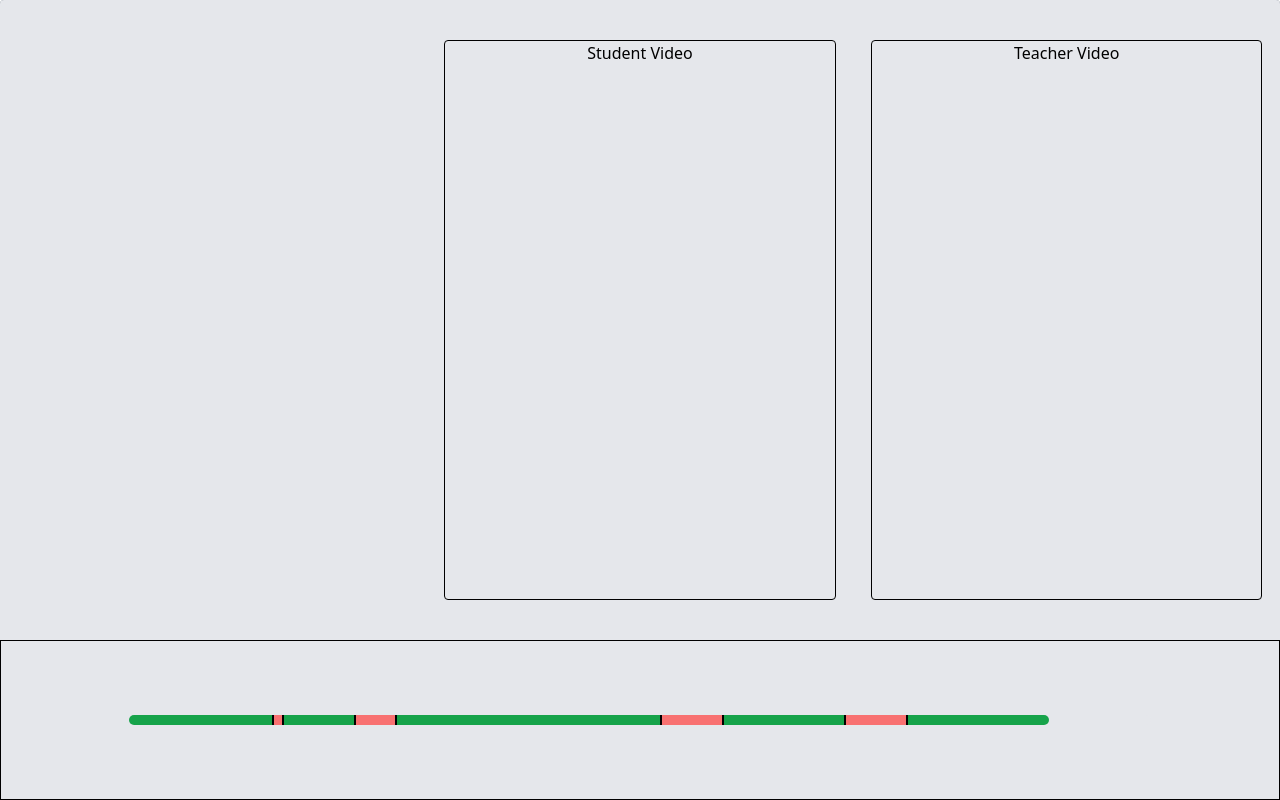
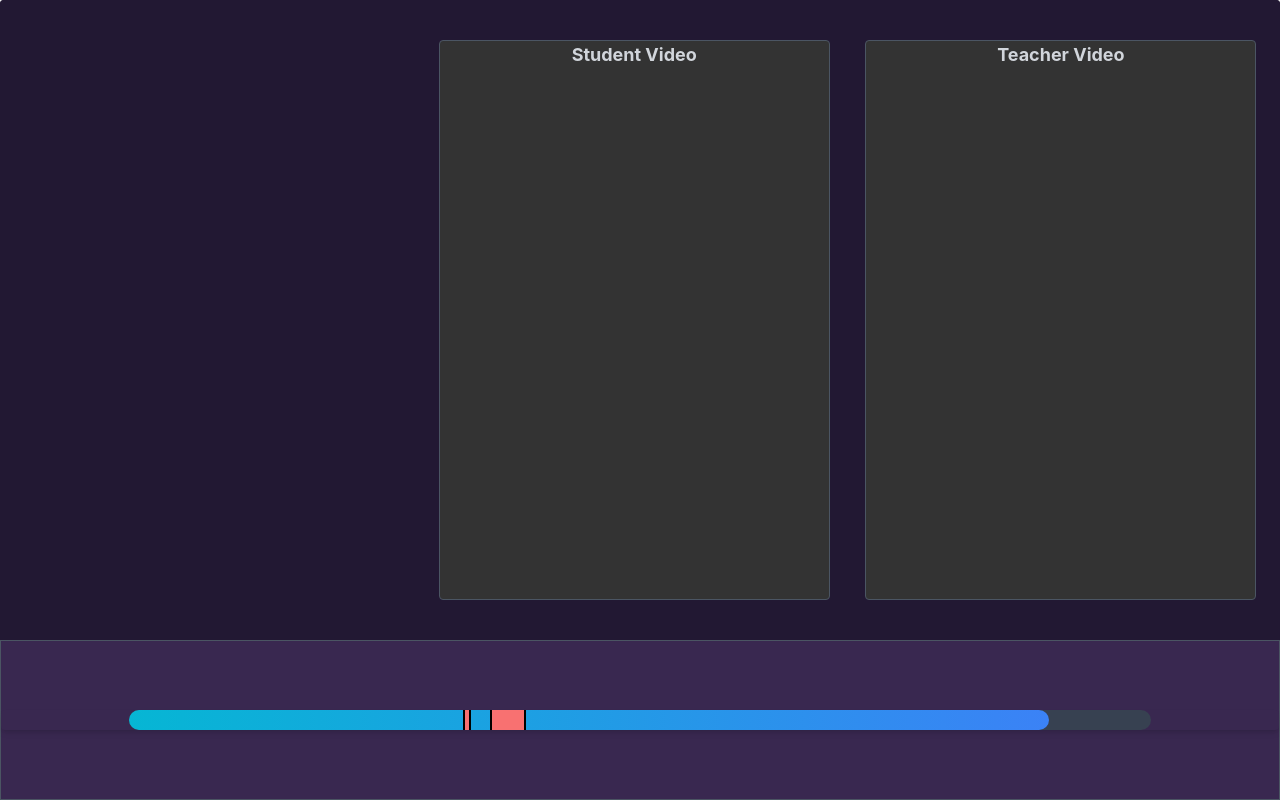
Before and after one commit to KelseySt/dance-ai, a React (Create React App) app in the folder frontend/: page / in a window 1280 px wide. Built offline with nearby package versions, Linux system fonts and the light colour scheme.

Commit message:
Update looks for App.js

```diff
--- a/frontend/package.json
+++ b/frontend/package.json
@@ -10,6 +10,7 @@
     "concurrently": "^9.0.1",
     "react": "^18.3.1",
     "react-dom": "^18.3.1",
+    "react-player": "^2.16.0",
     "react-scripts": "5.0.1",
     "web-vitals": "^2.1.4"
   },
--- a/frontend/src/App.css
+++ b/frontend/src/App.css
@@ -3,3 +3,38 @@
 @import "tailwindcss/components";
 
 @import "tailwindcss/utilities";
+
+@tailwind base;
+@tailwind components;
+@tailwind utilities;
+
+
+body {
+  margin: 0;
+  background-color: #f2f2f2;
+  font-family: -apple-system, BlinkMacSystemFont, 'Segoe UI', 'Roboto', 'Oxygen',
+    'Ubuntu', 'Cantarell', 'Fira Sans', 'Droid Sans', 'Helvetica Neue',
+    sans-serif;
+  -webkit-font-smoothing: antialiased;
+  -moz-osx-font-smoothing: grayscale;
+  font-size: 16px; /* Added font size */
+  line-height: 1.5; /* Added line height */
+}
+
+code {
+  font-family: source-code-pro, Menlo, Monaco, Consolas, 'Courier New',
+    monospace;
+  font-size: 14px; /* Added font size */
+}
+
+/* Added some basic styling for your HTML elements */
+h1 {
+  font-size: 24px;
+  font-weight: bold;
+  margin-bottom: 16px;
+}
+
+p {
+  font-size: 16px;
+  margin-bottom: 16px;
+}
--- a/frontend/src/App.js
+++ b/frontend/src/App.js
@@ -18,89 +18,72 @@ let setInfoboxFeedback;
 let setInfoboxImprovement;
 let timestampArr;
 
-function Setup() {
-  numOfTimestamps = jsonData.feedback.length;
-  [timestampRanges, setTimestampRanges] = useState(Array(numOfTimestamps).fill([null, null, null, null, null, null]));
-  [showInfobox, setShowInfobox] = useState(false); {/* Determines whether infobox appears */}
-  [infoboxPosition, setInfoboxPosition] = useState(null);
-  [infoboxTimestamp, setInfoboxTimestamp] = useState(null);
-  [infoboxFeedback, setInfoboxFeedback] = useState(null);
-  [infoboxImprovement, setInfoboxImprovement] = useState(null);
-
-  timestampArr = parseFeedback(jsonData);
-
-  useEffect(() => {
-    const updatedRanges = timestampArr.slice().map(([totalLength, start, end, feedback, improvement]) => {
-      const first = secondsToProgress(start, totalLength);
-      const second = secondsToProgress(end, totalLength);
-      const clickPosition = (first + second) / 2;
-      const sfeedback = feedback;
-      const simprovement = improvement;
-      return [totalLength, first, second, clickPosition, sfeedback, simprovement];
-    });
-    // Update the state with the new timestamp ranges
-    setTimestampRanges(updatedRanges);
-  }, [numOfTimestamps]);
-}
-
-
 function handleClick(position, timestamp, feedback, improvement) {
-  console.log('clicked!');
-  if (infoboxPosition === position) {
-    setShowInfobox(false); // Close the infobox if it's already open and showing the same feedback
-  } else {
-    setShowInfobox(true); // Open the infobox otherwise
+  setShowInfobox(true);
   setInfoboxPosition(position);
   setInfoboxTimestamp(timestamp);
   setInfoboxFeedback(feedback);
   setInfoboxImprovement(improvement);
 }
-}
 
-function PairOfBoxes({firstPosition, secondPosition, onClick}) {
+function PairOfBoxes({ firstPosition, secondPosition, onClick }) {
   return (
     <>
       <BlackBar progress={firstPosition} />
-      <ClickableSegment position={firstPosition} distance={(secondPosition-firstPosition)} onClick={onClick}/>
+      <ClickableSegment
+        position={firstPosition}
+        distance={secondPosition - firstPosition}
+        onClick={onClick}
+      />
       <BlackBar progress={secondPosition} />
     </>
-  )
+  );
 }
 
-
-
-function ProgressBarComponent( { progressValue } ) {
+function ProgressBarComponent({ progressValue }) {
   return (
-    <div className="flex justify-center row-span-3 rounded">
-      <div className="relative w-4/5 bg-gray-200 rounded-full h-2.5 dark:bg-gray-400">
-        <div className="bg-green-600 h-2.5 rounded-full" style={{ width: `${progressValue}%`}}></div>
-        {timestampRanges.map(([totalLength, first, second, clickPosition, feedback, improvement], index) => (
+    <div className="bg-[#392850] flex justify-center row-span-3 rounded shadow-md">
+      <div className="relative w-4/5 bg-gray-700 rounded-full h-5 dark:bg-gray-400">
+        <div
+          className="bg-gradient-to-r from-cyan-500 to-blue-500 h-5 rounded-full transition-all duration-300 ease-in-out"
+          style={{ width: `${progressValue}%` }}
+        ></div>
+        {timestampRanges.map(
+          ([totalLength, first, second, clickPosition, feedback, improvement], index) => (
             <PairOfBoxes
               key={index}
               firstPosition={first}
               secondPosition={second}
-            onClick={() => handleClick(
+              onClick={() =>
+                handleClick(
                   clickPosition,
-              secondFormat(progressToSeconds(first, totalLength)) + " - " + secondFormat(progressToSeconds(second, totalLength)),
+                  secondFormat(
+                    Math.round(progressToMs(first, totalLength))
+                  ) +
+                    " - " +
+                    secondFormat(
+                      Math.round(progressToMs(second, totalLength))
+                    ),
                   feedback,
                   improvement
+                )
+              }
+            />
+          )
         )}
-          />
-        ))}
-
       </div>
     </div>
-
   );
 }
 
-
-function VideoComponent( { title } ) {
+function VideoComponent({ title }) {
   return (
-    <div className='w-11/12 justify-items-center mx-3 my-10 border border-black rounded'>
-        { title } Video
+    <div
+      className="bg-[#333] w-11/12 justify-items-center mx-3 my-10 border border-gray-600 rounded col-span-1 hover:border-blue-500 transition-all duration-300 ease-in-out"
+    >
+      <h2 className="text-lg font-bold text-gray-300">{title} Video</h2>
     </div>
-  )
+  );
 }
 
 function TopComponent() {
@@ -109,41 +92,46 @@ function TopComponent() {
   }, [showInfobox]);
 
   return (
-    <div className='grid grid-cols-3 justify-items-center w-full row-span-4 '>
-      <div className='w-11/12 justify-items-center mx-3 my-10 rounded'>
-        {showInfobox ? <InfoboxComponent timestamp={infoboxTimestamp} feedback={infoboxFeedback} improvement={infoboxImprovement}/> : null}
+    <div className="grid grid-cols-3 w-full row-span-4 ">
+      <div className="flex justify-center items-center col-span-1 w-11/12 mx-3 my-10 rounded">
+        {showInfobox ? (
+          <InfoboxComponent
+            timestamp={infoboxTimestamp}
+            feedback={infoboxFeedback}
+            improvement={infoboxImprovement}
+          />
+        ) : null}
       </div>
-      <VideoComponent title="Student"/>
-      <VideoComponent title="Teacher"/>
+      <VideoComponent title="Student" />
+      <VideoComponent title="Teacher" />
     </div>
   );
 }
 
 function BottomComponent() {
-
   return (
-    <div className='flex items-center grid grid-row-3 w-full row-span-1 border border-black'>
-      <ProgressBarComponent progressValue="90" /> {/* progressValue determines progress bar percentage; numOfTimestamps determines number of PairOfBoxes */}
+    <div className="bg-[#392850] flex items-center grid grid-row-3 w-full row-span-1 border border-gray-600">
+      <ProgressBarComponent progressValue="90" />
     </div>
   );
 }
 
-function InfoboxComponent({timestamp, feedback, improvement}) {
+function InfoboxComponent({ timestamp, feedback, improvement }) {
   return (
-    <div>
     <div
-        className="absolute bg-white border border-black p-2 rounded w-1/4 mt-5"
-        style={{ top: '30px', left: 'calc(11.11% + 40px)', transform: 'translateX(-50%)' }}
+      className="absolute bg-gray-800 border border-gray-600 p-4 rounded w-1/4 shadow-md  transition-opacity duration-300 ease-in-out"
+      style={{ top: '5%', left: '17%', transform: 'translateX(-50%)', opacity: showInfobox ? 1 : 0 }}
     >
-        <h2 className="underline font-bold">Timestamp:</h2>
-        <p className="text-sm">{timestamp}</p>
+      <h2 className="text-lg font-bold text-gray-300 underline">Timestamp:</h2>
+      <p className="text-lg text-gray-400">{timestamp}</p>
 
-        <h2 className="underline font-bold">Feedback:</h2>
-        <p className="text-sm">{feedback}</p>
+      <h2 className="text-lg font-bold text-gray-300 underline">Feedback:</h2>
+      <p className="text-lg text-gray-400">{feedback}</p>
 
-        <h2 className="underline font-bold">Improvement:</h2>
-        <p className="text-sm">{improvement}</p>
-      </div>
+      <h2 className="text-lg font-bold text-gray-300 underline">
+        Improvement:
+      </h2>
+      <p className="text-lg text-gray-400">{improvement}</p>
     </div>
   );
 }
@@ -152,17 +140,9 @@ function App() {
   Setup();
   const [data, setData] = useState(null);
 
-  {/* Fetch data from Flask/Backend
-  useEffect(() => {
-    fetch('http://127.0.0.1:5000/api/data').then(response => response.json())
-    .then(data => setData(data))
-  }, []);*/}
-
   return (
-    <div className="text-center bg-gray-500 w-screen h-screen rounded">
-      {/* <h1>React + Flask Integration</h1>
-      {data ? <p>{data.message}</p> : <p>Loading...</p>}*/}
-      <div className='bg-gray-200 h-screen w-auto grid grid-rows-5 justify-items-center rounded'>
+    <div className="app-container bg-[#221833] text-center w-screen h-screen rounded">
+      <div className="bg-[#221833] app-body h-screen w-auto grid grid-rows-5 justify-items-center rounded">
         <TopComponent />
         <BottomComponent />
       </div>
@@ -172,23 +152,45 @@ function App() {
 
 export default App;
 
+function Setup() {
+  numOfTimestamps = jsonData.length;
+  [timestampRanges, setTimestampRanges] = useState(
+    Array(numOfTimestamps).fill([null, null, null, null, null, null])
+  );
+  [showInfobox, setShowInfobox] = useState(false);
+  [infoboxPosition, setInfoboxPosition] = useState(null);
+  [infoboxTimestamp, setInfoboxTimestamp] = useState(null);
+  [infoboxFeedback, setInfoboxFeedback] = useState(null);
+  [infoboxImprovement, setInfoboxImprovement] = useState(null);
 
+  timestampArr = parseFeedback(jsonData);
 
+  useEffect(() => {
+    const updatedRanges = parseFeedback(jsonData).map(
+      ([totalLength, start, end, feedback, improvement]) => {
+        const first = msToProgress(start, totalLength);
+        const second = msToProgress(end, totalLength);
+        const clickPosition = (first + second) / 2;
+        return [totalLength, first, second, clickPosition, feedback, improvement];
+      }
+    );
+    setTimestampRanges(updatedRanges);
+  }, [numOfTimestamps]);
+}
 
 // Function to convert current time to progress percentage
-function secondsToProgress(currTime, totalTime) {
-  return Math.round(currTime/totalTime*100);
+function msToProgress(currTime, totalTime) {
+  return (currTime / totalTime) * 100;
 }
 
-
 /**
- * Converts a fraction of a video to seconds.
- * @param {number} fraction - Fraction of video to convert to seconds (0-100).
- * @param {number} totalTime - Total length of video in seconds.
- * @returns {number} The converted time in seconds.
+ * Converts a fraction of a video to milliseconds.
+ * @param {number} fraction - Fraction of video to convert to milliseconds (0-100).
+ * @param {number} totalTime - Total length of video in milliseconds.
+ * @returns {number} The converted time in milliseconds.
  */
-function progressToSeconds(fraction, totalTime) {
-  return Math.round(fraction*totalTime/100);
+function progressToMs(fraction, totalTime) {
+  return (fraction * totalTime) / 100;
 }
 
 /**
@@ -196,61 +198,49 @@ function progressToSeconds(fraction, totalTime) {
  * @param {number} seconds - Time in seconds to convert.
  * @returns {string} The converted time in MM:SS format.
  */
-function secondFormat(seconds) {
-  if (seconds < 60) {
-    return `0:${seconds}`;
-  } else {
-    const minutes = Math.floor(seconds / 60);
-    const remainingSeconds = seconds % 60;
-    if (remainingSeconds < 10) {
-      return `${minutes}:0${remainingSeconds}`;
-    }
-    return `${minutes}:${remainingSeconds}`;
-  }
+function secondFormat(milliseconds) {
+  const totalSeconds = Math.floor(milliseconds / 1000);
+  const minutes = Math.floor(totalSeconds / 60);
+  const seconds = totalSeconds % 60;
+  const millis = milliseconds % 1000;
+  return `${minutes.toString().padStart(2, '0')}:${seconds.toString().padStart(2, '0')}:${millis.toString().padStart(3, '0')}`;
 }
 
 // Helper function to convert "minutes:seconds" to seconds
 function parseTimestamp(timeStr) {
-  const [min, sec] = timeStr.split(":").map(Number);
-  return min * 60 + sec;
+  const [min, sec, millisec] = timeStr.split(':').map(Number);
+  return (min * 60 + sec) * 1000 + millisec;
 }
 
 function parseFeedback(jsonData) {
-  return jsonData.feedback.map((item) => {
-    const timeParts = item.timestamp.split("-");
-
-    // If there's only a single time (e.g., "0:15"), we add one second to create a range
-    const start = parseTimestamp(timeParts[0]);
-    const end = timeParts[1] ? parseTimestamp(timeParts[1]) : start + 1;
-
-    return [110, start, end, item.error, item.suggestion];
+  return jsonData.map(({ feedback, summary, timestamp_student_range }) => {
+    const [startStr, endStr] = timestamp_student_range.split('-');
+    const start = parseTimestamp(startStr);
+    const end = parseTimestamp(endStr);
+    const totalLength = 5000;
+    return [totalLength, start, end, feedback, summary];
   });
 }
 
-
-const jsonData = {
-  "feedback": [
+const jsonData = [
   {
-      "error": "The arm movements are off-beat during the \"Yokikikikikikiki\" section at 0:24-0:29",
-      "suggestion": "Try counting the beats and making sure your arm movement lines up with the music.",
-      "timestamp": "0:24-0:29"
+    feedback:
+      "The student's arms are not fully extended upwards during the 'up' motion. The student's arm movements are also not as crisp and defined as the teacher's. Lastly, there seems to be some hesitation from the student, as the movements of the student don't match the rhythm and beats of the teacher.",
+    student_frames: [49, 50, 51, 52],
+    summary:
+      'Arms not fully extended, movements lack crispness, and timing is slightly off.',
+    teacher_frame: 55,
+    timestamp: '00:01:833',
+    timestamp_student_range: '00:01:633-00:01:666',
   },
   {
-      "error": "The arm movements are off-beat during the \"Tokitokitoki\" section at 0:57-1:04",
-      "suggestion": "Try counting the beats and making sure your arm movement lines up with the music.",
-      "timestamp": "0:57-1:04"
+    feedback:
+      "While the student completes the bringing-down motion with their arms, the transition from up to down and then back up is slightly slower than the teacher's. This makes the movement appear less fluid and dynamic.  The student should focus on maintaining the pace and energy throughout the sequence. Also, make sure to bend your knees slightly when bringing your arms down.",
+    student_frames: [53, 54, 55, 56, 57, 58, 59, 60, 61, 62],
+    summary:
+      'Slightly slower transition and bent knees needed during "down" motion.',
+    teacher_frame: 56,
+    timestamp: '00:01:866',
+    timestamp_student_range: '00:01:766-00:01:933',
   },
-    {
-      "error": "The arms are not fully extended on the \"Yoi\" at 0:15",
-      "suggestion": "Focus on getting your arms fully extended on the \"Yoi\" in order to create a more pronounced motion.",
-      "timestamp": "0:15"
-    },
-    {
-      "error": "The movement is off-beat on the \"Tokitokitoki\" section at 1:17-1:24",
-      "suggestion": "Focus on moving your arms in time with the music to execute the movements accurately.",
-      "timestamp": "1:17-1:24"
-    }
-  ],
-  "ref_video_name": "test_student.mp4",
-  "user_video_name": "test_reference.mp4"
-};
+];
--- a/frontend/src/components/BlackBar.js
+++ b/frontend/src/components/BlackBar.js
@@ -1,6 +1,6 @@
 export default function BlackBar( { progress }) {
     return (
-      <div className={"z-10 absolute top-0 border border-black bg-black w-0.5 h-2.5"}  style={{ left: `${progress}%` }}>
+      <div className={"z-10 absolute top-0 border border-black bg-black w-0.5 h-5"}  style={{ left: `${progress}%` }}>
       </div>
     );
   }
--- a/frontend/src/components/ClickableSegment.js
+++ b/frontend/src/components/ClickableSegment.js
@@ -1,7 +1,7 @@
 export default function ClickableSegment({position, distance, onClick}) {
     return (
       <div
-        className='absolute top-0 h-2.5 cursor-pointer bg-red-400' style={{ left: `${position}%`, width: `${distance}%` }}
+        className='absolute top-0 h-5 cursor-pointer bg-red-400 hover:width-1 hover:height-1  ' style={{ left: `${position}%`, width: `${distance}%` }}
         onClick={onClick}
       >
       </div>
--- a/frontend/src/index.css
+++ b/frontend/src/index.css
@@ -3,7 +3,7 @@
 @tailwind utilities;
 
 * {
-  background-color: gray;
+  background-color: #181818;
 }
 body {
   margin: 0;
```
Also changed, not shown: 1 other file (tests, documents, lock files or other folders). Lines whose indentation alone changed are shown as unchanged.
